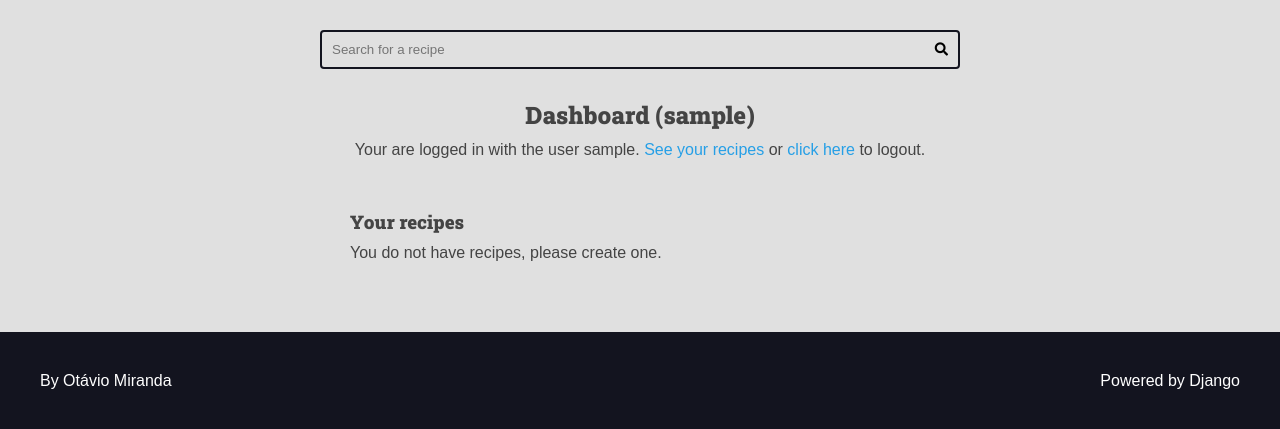
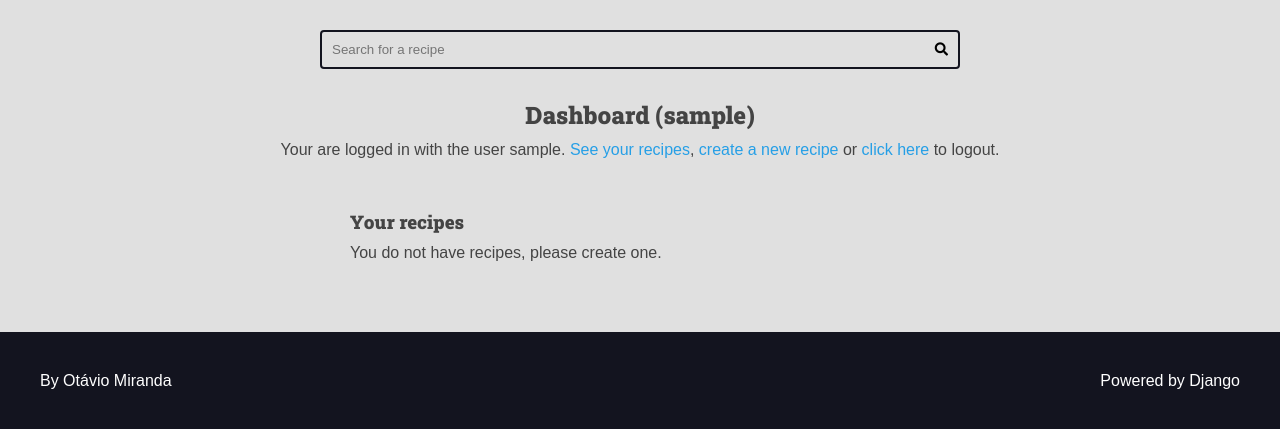
Before and after one commit to thyagosme/curso-django-projeto1, a Django app: page /authors/dashboard/ in a window 1280 px wide. Shown: the part 113-542 px from the top of the page. Run offline with Django 4.2, Linux system fonts and the light colour scheme; the visitor is signed in with stand-in values (Sample User, id 1); data that the repository does not hold is empty.

Commit message:
Como criei uma view para permitir criação de novas receitas?

```diff
--- a/authors/templates/authors/partials/login_message.html
+++ b/authors/templates/authors/partials/login_message.html
@@ -2,7 +2,8 @@
       <div class="login-message">
         Your are logged in with the user
         {{ request.user.username }}.
-        <a href="{% url 'authors:dashboard' %} "> See your recipes</a> or
+        <a href="{% url 'authors:dashboard' %}">See your recipes</a>,
+        <a href="{% url 'authors:dashboard_recipe_new' %}">create a new recipe</a> or
         <form class="inline-form" action="{% url 'authors:logout' %}" method='POST'>
           {% csrf_token %}
           <input type="hidden" name="username" value="{{ request.user.username }}">
--- a/authors/urls.py
+++ b/authors/urls.py
@@ -11,5 +11,6 @@ urlpatterns = [
     path('login/create/', views.login_create, name='login_create'),
     path('logout/', views.logout_view, name='logout'),
     path('dashboard/', views.dashboard , name='dashboard'),
+    path('dashboard/recipe/new/', views.dashboard_recipe_new,name='dashboard_recipe_new'),
     path('dashboard/recipe/<int:id>/edit/', views.dashboard_recipe_edit, name='dashboard_recipe_edit' ),
 ]
--- a/authors/views.py
+++ b/authors/views.py
@@ -139,3 +139,35 @@ def dashboard_recipe_edit(request, id):
 
         }
     )
+
+
+
+@login_required(login_url='authors:login', redirect_field_name='next')
+def dashboard_recipe_new(request):
+    form = AuthorRecipeForm(
+        data=request.POST or None,
+        files=request.FILES or None,
+    )
+
+    if form.is_valid():
+        recipe: Recipe = form.save(commit=False)
+
+        recipe.author = request.user
+        recipe.preparation_steps_is_html = False
+        recipe.is_published = False
+
+        recipe.save()
+
+        messages.success(request, 'Successfully saved!')
+        return redirect(
+            reverse('authors:dashboard_recipe_edit', args=(recipe.id,))
+        )
+
+    return render(
+        request,
+        'authors/pages/dashboard_recipe.html',
+        context={
+            'form': form,
+            'form_action': reverse('authors:dashboard_recipe_new')
+        }
+    )
```
